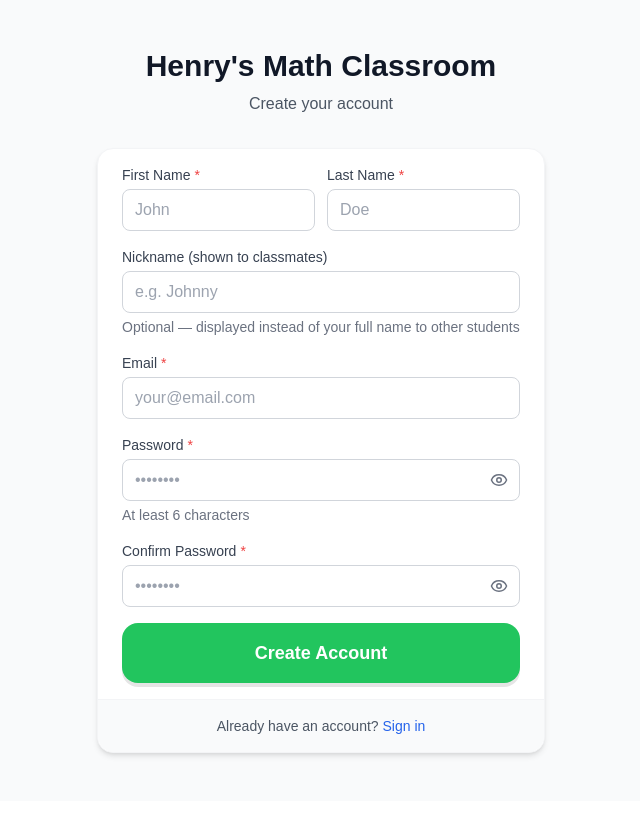
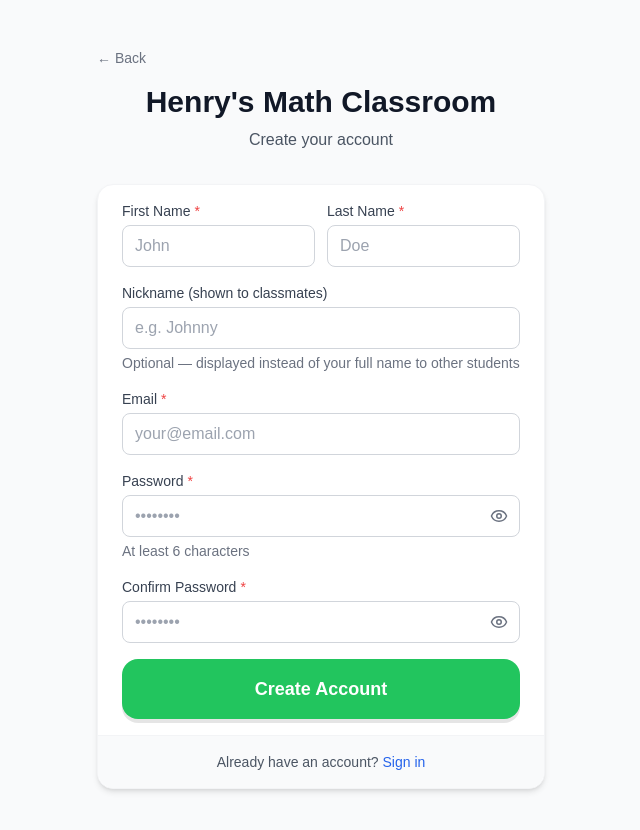
Before and after one commit to anqianqianqi/Henry-s-math-classroom-Kiro, a Next.js app: page /signup in a window 1280 px wide. Shown: the top 830 px of the page, without its empty margins (319-959 px from the left). Before the commit the page ends 801 px from the top, so only its background shows below. Built offline with nearby package versions, Linux system fonts and the light colour scheme.

Commit message:
feat(auth): Add back button to signup page

```diff
--- a/app/signup/page.tsx
+++ b/app/signup/page.tsx
@@ -90,6 +90,12 @@
   return (
     <div className="min-h-screen flex items-center justify-center bg-gray-50 px-4 py-12">
       <div className="w-full max-w-md">
+        <button
+          onClick={() => router.back()}
+          className="mb-4 text-sm text-gray-500 hover:text-gray-700 flex items-center gap-1"
+        >
+          ← Back
+        </button>
         <div className="text-center mb-8">
           <h1 className="text-3xl font-bold text-gray-900">
             Henry&apos;s Math Classroom
```
